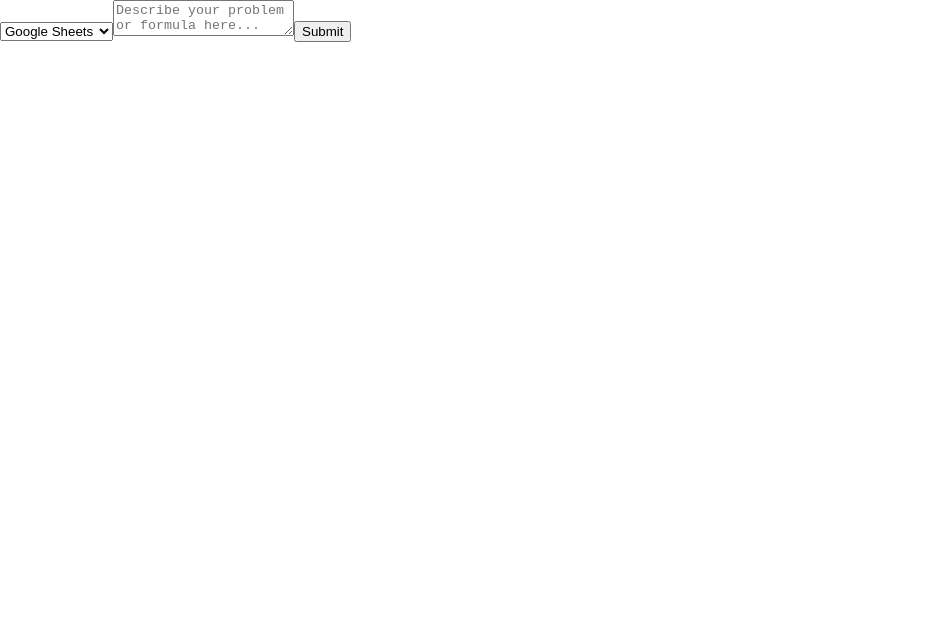
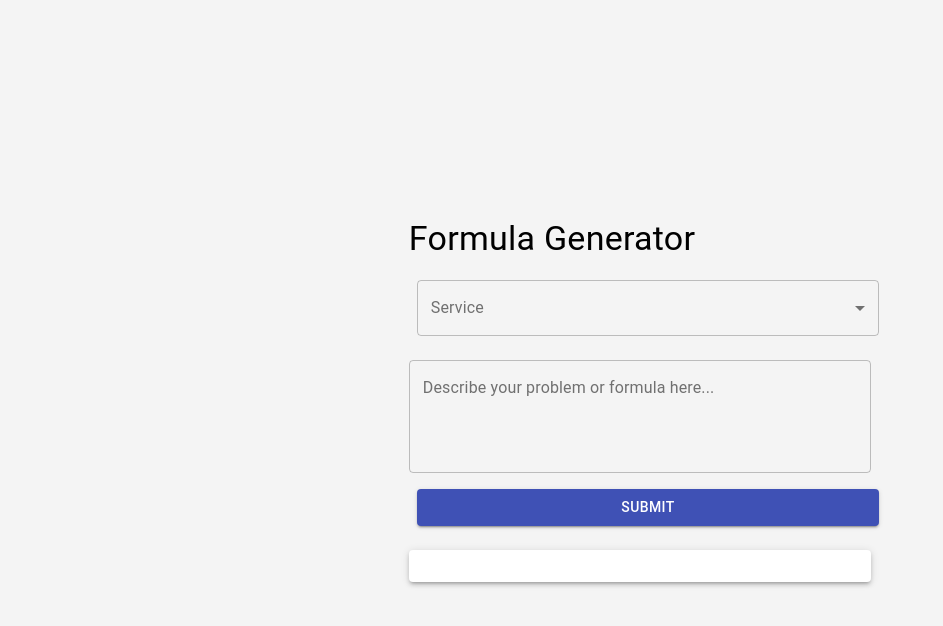
Before and after one commit to Steven-McCombe/text-to-sheets, a React (Create React App) app: page / in a window 1280 px wide. Shown: the top 626 px of the page, without its empty margins (0-943 px from the left). Built offline with nearby package versions, Linux system fonts and the light colour scheme; no server answers.

Commit message:
added styling

```diff
--- a/package.json
+++ b/package.json
@@ -3,6 +3,8 @@
   "version": "0.1.0",
   "private": true,
   "dependencies": {
+    "@material-ui/core": "^4.12.4",
+    "@material-ui/icons": "^4.11.3",
     "@testing-library/jest-dom": "^5.17.0",
     "@testing-library/react": "^13.4.0",
     "@testing-library/user-event": "^13.5.0",
--- a/src/App.js
+++ b/src/App.js
@@ -1,16 +1,55 @@
 // src/App.js
 import React, { useState } from 'react';
+import './styles.css';
+import {
+  Container,
+  Select,
+  MenuItem,
+  FormControl,
+  InputLabel,
+  TextField,
+  Button,
+  Paper,
+  Typography,
+  CircularProgress
+} from '@material-ui/core';
+import { makeStyles } from '@material-ui/core/styles';
+import FileCopyOutlinedIcon from '@material-ui/icons/FileCopyOutlined';
+
 
 const apiKey = process.env.REACT_APP_OPENAPI_KEY;
 
+const useStyles = makeStyles((theme) => ({
+  root: {
+    padding: theme.spacing(4),
+  },
+  formControl: {
+    margin: theme.spacing(1),
+    minWidth: 120,
+    width: '100%',
+  },
+  selectEmpty: {
+    marginTop: theme.spacing(2),
+  },
+  button: {
+    margin: theme.spacing(1),
+  },
+  result: {
+    padding: theme.spacing(2),
+    marginTop: theme.spacing(2),
+  }
+}));
 
 function App() {
+  const classes = useStyles();
   const [service, setService] = useState('');
   const [description, setDescription] = useState('');
   const [result, setResult] = useState('');
+  const [isLoading, setIsLoading] = useState(false);
 
 
   async function handleSubmit() {
+    setIsLoading(true);
     const url = 'https://api.openai.com/v1/chat/completions';
 
     const headers = {
@@ -50,50 +89,92 @@ function App() {
       setResult(result);
     } catch (error) {
       console.error('Error:', error);
-    }
+    } finally {
+      setIsLoading(false);  // Set loading to false at the end, whether successful or not
+  }
   }
 
 
   let parsedResult = null;
+  let isError = false;
   try {
     parsedResult = JSON.parse(result);
   } catch (e) {
     console.error('Failed to parse JSON:', e);
+    isError = true;
   }
 
 
 
   return (
-    <div className="App">
-      <select onChange={(e) => setService(e.target.value)}>
-        <option value="Google Sheets">Google Sheets</option>
-        <option value="Microsoft Excel">Microsoft Excel</option>
-      </select>
-      <textarea
-        placeholder="Describe your problem or formula here..."
+    <Container className={classes.root}>
+      <Typography variant="h4" gutterBottom>Formula Generator</Typography>
+      <FormControl variant="outlined" className={classes.formControl}>
+        <InputLabel id="service-label">Service</InputLabel>
+        <Select
+          labelId="service-label"
+          value={service}
+          onChange={(e) => setService(e.target.value)}
+          label="Service"
+        >
+          <MenuItem value="">
+            <em>None</em>
+          </MenuItem>
+          <MenuItem value="Google Sheets">Google Sheets</MenuItem>
+          <MenuItem value="Microsoft Excel">Microsoft Excel</MenuItem>
+        </Select>
+      </FormControl>
+      <TextField
+        variant="outlined"
+        margin="normal"
+        fullWidth
+        multiline
+        rows={4}
+        label="Describe your problem or formula here..."
         onChange={(e) => setDescription(e.target.value)}
-      ></textarea>
-      <button onClick={handleSubmit}>Submit</button>
-      <div className="result">
-        {parsedResult && (
+      />
+      <Button
+        variant="contained"
+        color="primary"
+        className={classes.button}
+        onClick={handleSubmit}
+      >
+        Submit
+      </Button>
+      {isLoading && <CircularProgress color="success" />}  {/* Render loading text when isLoading is true */}
+      <Paper className={classes.result} elevation={3}>
+        {parsedResult ? (
           <>
-            <h2>Overview</h2>
-            <p>{parsedResult.Overview}</p>
+            <Typography variant="h6">Overview</Typography>
+            <Typography paragraph>{parsedResult.Overview}</Typography>
 
-            <h2>Formula</h2>
-            <pre className="formula">{parsedResult.Formula}</pre>
+            <Typography variant="h6">Formula</Typography>
+        <div className="codeContainer">
+          <FileCopyOutlinedIcon
+            className="copyIcon"
+            onClick={() => navigator.clipboard.writeText(parsedResult.Formula)}
+          />
+          <pre className="codeBlock">{parsedResult.Formula}</pre>
+        </div>
 
-            <h2>Explanation</h2>
-            <p>{parsedResult.Explanation}</p>
-            <button onClick={() => navigator.clipboard.writeText(parsedResult.Formula)}>
+            <Typography variant="h6">Explanation</Typography>
+            <Typography paragraph>{parsedResult.Explanation}</Typography>
+            <Button
+              variant="outlined"
+              className={classes.button}
+              onClick={() => navigator.clipboard.writeText(parsedResult.Formula)}
+            >
               Copy Formula to Clipboard
-            </button>
+            </Button>
           </>
+        ) : (
+          isError && <Typography color="error">{result}</Typography>
         )}
-      </div>
-    </div>
+      </Paper>
+    </Container>
   );
 }
 
 
+
 export default App;
--- /dev/null
+++ b/src/styles.css
@@ -0,0 +1,92 @@
+/* src/styles.css */
+
+body {
+    font-family: 'Arial', sans-serif;
+    background-color: #f4f4f4;
+    margin: 0;
+    padding: 0;
+    display: flex;
+    flex-direction: column;
+    align-items: center;
+    justify-content: center;
+    height: 100vh;
+  }
+
+  .App {
+    background-color: #ffffff;
+    border-radius: 8px;
+    box-shadow: 0 0 10px rgba(0,0,0,0.1);
+    padding: 20px;
+    width: 80%;
+    max-width: 600px;
+  }
+
+  select, textarea, button {
+    width: 100%;
+    margin-bottom: 10px;
+    padding: 10px;
+    border-radius: 4px;
+    border: 1px solid #ccc;
+    font-size: 16px;
+  }
+
+  button {
+    background-color: #008CBA;
+    color: white;
+    cursor: pointer;
+    border: none;
+  }
+
+  button:hover {
+    background-color: #005f5f;
+  }
+
+  .result {
+    background-color: #f1f1f1;
+    padding: 20px;
+    border-radius: 4px;
+  }
+
+  .result h2 {
+    margin-top: 0;
+  }
+
+  .result p {
+    margin-bottom: 10px;
+  }
+
+  .result pre {
+    background-color: #e0e0e0;
+    padding: 10px;
+    border-radius: 4px;
+  }
+
+  .formula {
+    font-size: 18px;
+  }
+
+  /* Add these styles to your CSS file */
+
+/* Add these styles to your styles.css */
+
+.codeContainer {
+  position: relative;
+  border: 1px solid #ddd; /* Optional: for border */
+  margin-bottom: 1rem; /* Space below the container */
+  background-color: #f9f9f9; /* Light grey background */
+}
+
+.codeBlock {
+  font-family: monospace;
+  padding: 1rem;
+  margin: 0; /* Override default margin of pre tag */
+}
+
+.copyIcon {
+  position: absolute;
+  top: 0.5rem;
+  right: 0.5rem;
+  cursor: pointer;
+  font-size: 1.5rem; /* Make the icon a bit larger */
+  color: #555; /* Make icon color darker */
+}
```
Also changed, not shown: 1 other file (tests, documents, lock files or other folders).
